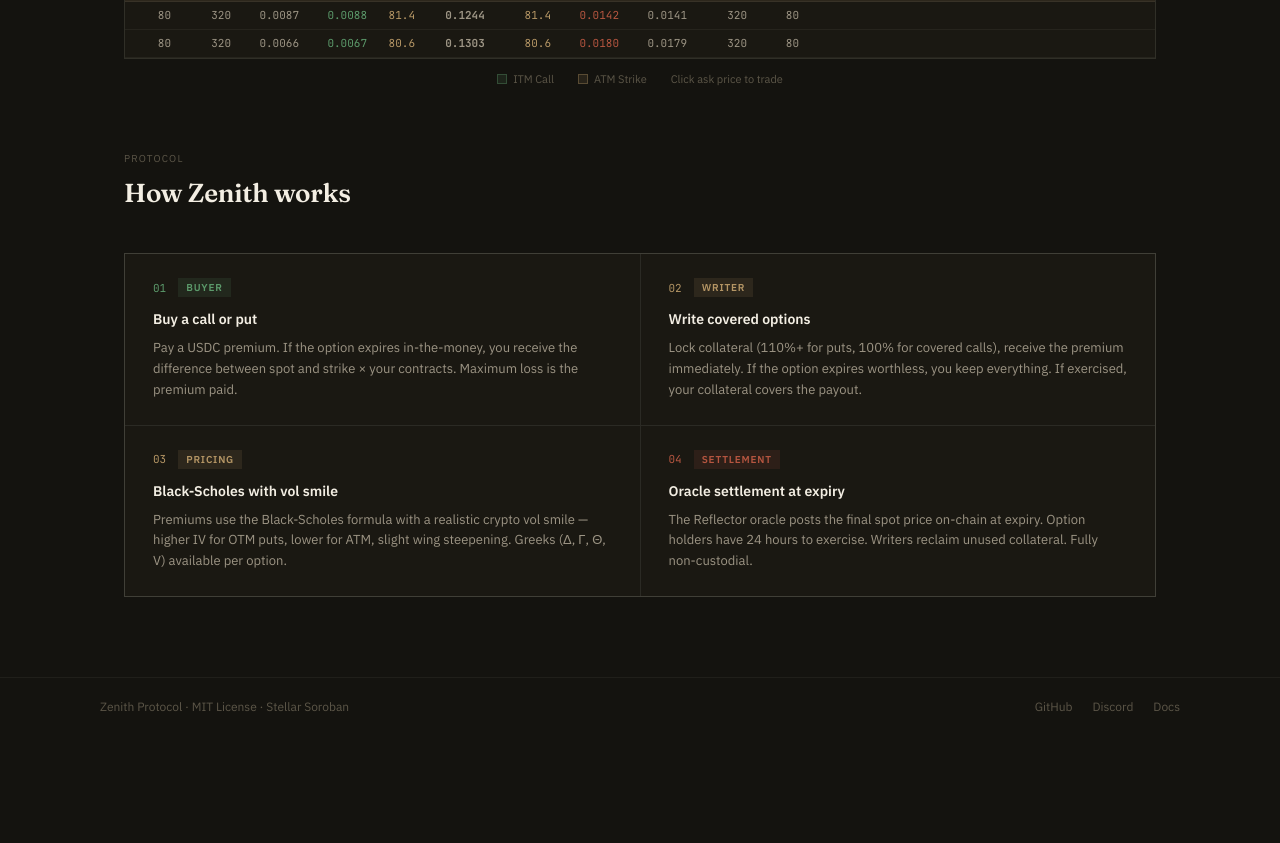
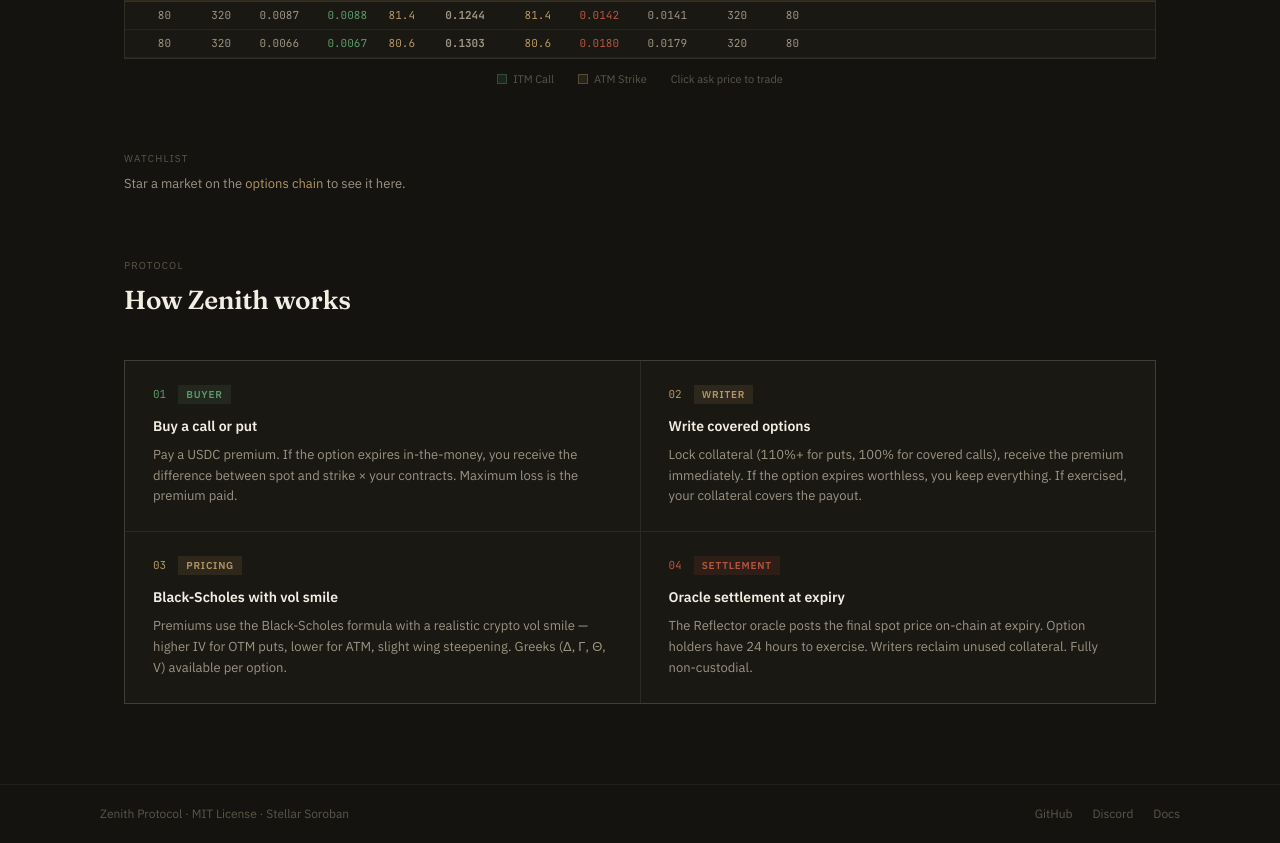
Before and after one commit to Zenith-options/frontend, a Next.js app: page / in a window 1280 px wide. Shown: the part 783-1626 px from the top of the page. Before the commit the page ends 1519 px from the top, so only its background shows below. Built offline with nearby package versions, Linux system fonts and the light colour scheme.

Commit message:
feat: show a watchlist preview section on the home page
Lists favorited underlyings with live-ish price/IV and a link into
the chain for that symbol. Empty state points at the chain page
since that's the only place to actually star something right now.

```diff
--- a/src/app/page.tsx
+++ b/src/app/page.tsx
@@ -4,12 +4,15 @@
 import Link from "next/link";
 import { PayoffDiagram } from "../components/PayoffDiagram";
 import { Logo } from "../components/Logo";
-import { bs, smileVol, fmtN, fmtK } from "../lib/pricing";
+import { bs, smileVol, fmtN, fmtK, MARKETS } from "../lib/pricing";
+import { useWatchlistStore } from "../lib/store/watchlist";
 
 const XLMPRICE=0.1182, XLMVOL=0.82, T=30/365;
 
 export default function Home() {
   const [spot,setSpot]=useState(XLMPRICE);
+  const favorites=useWatchlistStore(s=>s.favorites);
+  const favMarkets=MARKETS.filter(m=>favorites.includes(m.sym));
 
   useEffect(()=>{
     const id=setInterval(()=>setSpot(p=>Math.max(0.05,p+(Math.random()-0.5)*0.0004)),2000);
@@ -206,6 +209,29 @@
         </div>
       </section>
 
+      {/* WATCHLIST */}
+      <section style={{maxWidth:1080,margin:"0 auto",padding:"0 24px 64px"}}>
+        <div style={{fontSize:10,textTransform:"uppercase",letterSpacing:"0.12em",color:"var(--text-lo)",marginBottom:8}}>
+          Watchlist
+        </div>
+        {favMarkets.length===0 ? (
+          <p style={{fontSize:13,color:"var(--text-mid)"}}>
+            Star a market on the <Link href="/options" style={{color:"var(--brand)"}}>options chain</Link> to see it here.
+          </p>
+        ) : (
+          <div style={{display:"flex",gap:0,border:"1px solid var(--border-default)",background:"var(--bg-raised)"}}>
+            {favMarkets.map((m,i)=>(
+              <Link key={m.sym} href={`/options?u=${m.sym}`} style={{flex:1,padding:"14px 18px",textDecoration:"none",
+                borderRight:i<favMarkets.length-1?"1px solid var(--border-default)":"none"}}>
+                <div style={{fontSize:12,fontWeight:600,color:"var(--text-hi)",marginBottom:4}}>{m.sym}</div>
+                <div className="num" style={{fontSize:15,fontWeight:600,color:"var(--text-hi)"}}>{fmtK(m.sym==="XLM"?spot:m.price)}</div>
+                <div style={{fontSize:10,color:"var(--text-lo)"}}>IV {Math.round(m.vol*100)}%</div>
+              </Link>
+            ))}
+          </div>
+        )}
+      </section>
+
       {/* HOW IT WORKS — no cards, just structured text */}
       <section style={{maxWidth:1080,margin:"0 auto",padding:"0 24px 80px"}}>
         <div style={{fontSize:10,textTransform:"uppercase",letterSpacing:"0.12em",color:"var(--text-lo)",marginBottom:8}}>
```
